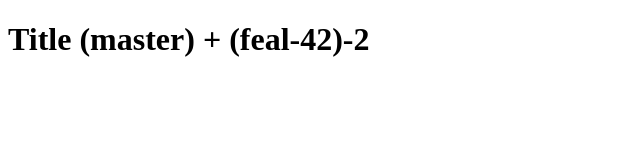
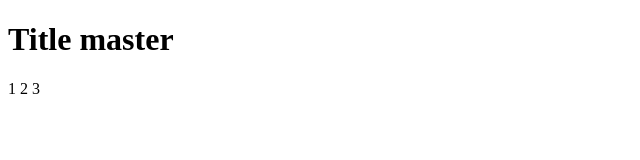
Before and after one commit to esemesenko/my-project, a plain HTML site: page index.html in a window 1280 px wide. Shown: the whole page, without its empty margins (0-640 px from the left). Drawn offline with Linux system fonts and the light colour scheme.

Commit message:
correct title add 1 2 3

```diff
--- a/index.html
+++ b/index.html
@@ -7,6 +7,9 @@
   <title>Document</title>
 </head>
 <body>
-  <h1>Title (master) + (feal-42)-2</h1>
+  <h1>Title master</h1>
+  1
+  2
+  3
 </body>
 </html>
```
